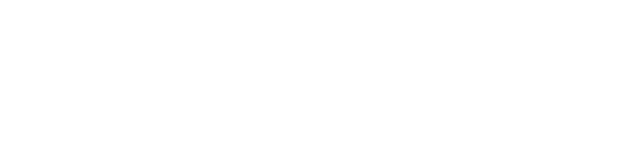
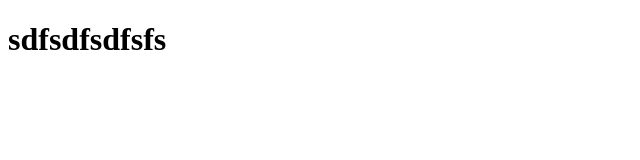
Before and after one commit to iliyamiroshnichenko/github-tutorial, a plain HTML site: page index.html in a window 1280 px wide. Shown: the whole page, without its empty margins (0-640 px from the left). Drawn offline with Linux system fonts and the light colour scheme.

Commit message:
Добавил заголовок

```diff
--- a/index.html
+++ b/index.html
@@ -5,5 +5,7 @@
     <meta name="viewport" content="width=device-width, initial-scale=1.0" />
     <title>Git Rukes!</title>
   </head>
-  <body></body>
+  <body>
+    <h1>sdfsdfsdfsfs</h1>
+  </body>
 </html>
```
